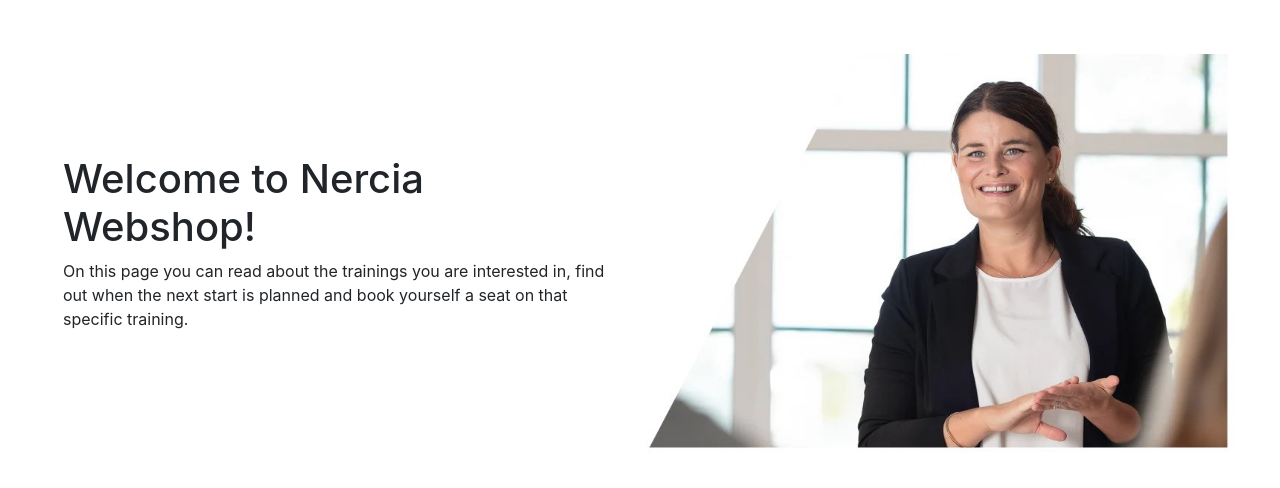
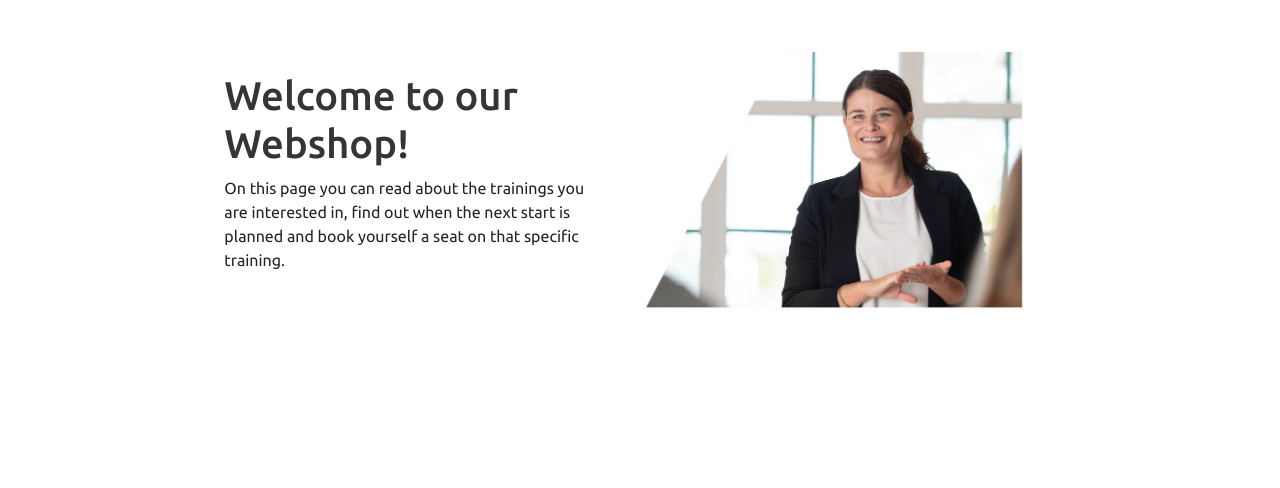
Before and after one commit to simonjellvert/nercia_e-commerse, a Django app: page / in a window 1280 px wide. Shown: the top 488 px of the page. Run offline with Django 3.2, Linux system fonts and the light colour scheme; parts of the project's set-up code (start-up, migrations or seed data) failed here and were passed over; some libraries are stand-ins or nearby versions.

Commit message:
Style index.html page

```diff
--- a/home/templates/home/index.html
+++ b/home/templates/home/index.html
@@ -3,17 +3,17 @@
 
 {% block content %}
     <div class="container-fluid mt-5">
-        <div class="row w-100">
-            <div class="col-md-6">
-                <div class="d-flex flex-column justify-content-center align-items-center h-100 ml-5">
-                    <h1>Welcome to Nercia Webshop!</h2>
+        <div class="row w-100 d-flex justify-content-center align-items-center">
+            <div class="col-12 col-md-6 col-lg-6 col-xl-4 pl-3">
+                <div class="center">
+                    <h1>Welcome to our Webshop!</h2>
                     <p>
                         On this page you can read about the trainings you are interested in,
                         find out when the next start is planned and book yourself a seat on that specific training.
                     </p>
                 </div>
             </div>
-            <div class="col-md-6">
+            <div class="col-12 col-md-6 col-lg-6 col-xl-4">
                 <img src="{% static 'img/product_img/background_home.jpg' %}" alt="Trainer speaking in front of group" class="background-home w-100">
             </div>
         </div>
--- a/static/css/base.css
+++ b/static/css/base.css
@@ -1,3 +1,27 @@
+h1,
+h2,
+h3,
+h4,
+h5,
+h6 {
+    font-family: 'Ubuntu', sans-serif;
+    color: #353535;
+}
+
+p {
+    font-family: 'Ubuntu', sans-serif;
+}
+
+@media (min-width: 1800px) {
+    h1 {
+        font-size: 3.5rem;
+    }
+
+    p {
+        font-size: 1.5rem;
+    }
+}
+
 @media (max-width: 768px) {
     h1 {
         font-size: 2rem;
@@ -20,4 +44,8 @@
     .info-text-home {
         margin-left: 2rem;
     }
+
+    .center {
+        text-align: center;
+    }
 }
```
Also changed, not shown: 1 other file.
